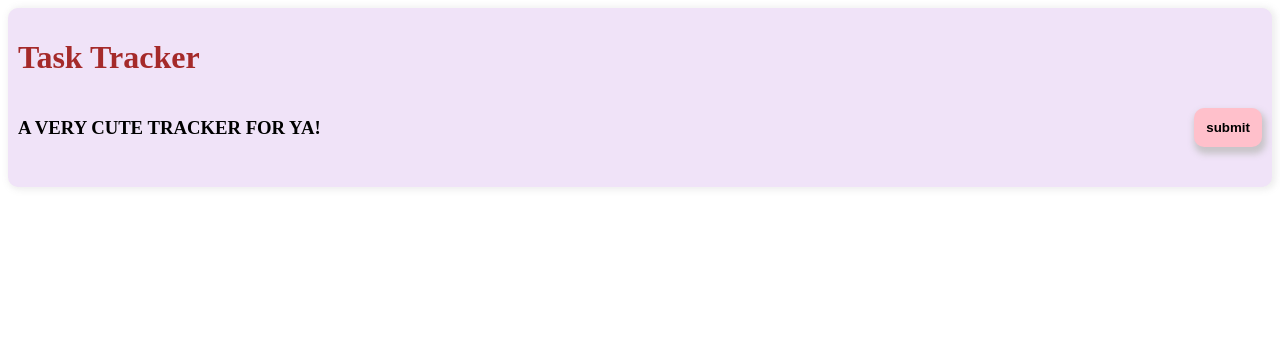
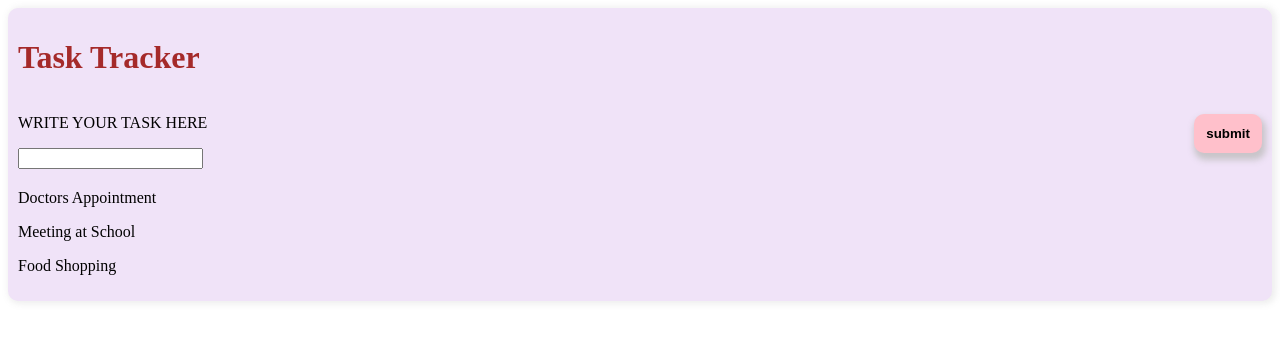
Before and after one commit to sakshi-choudhary/AngularCrash, an Angular app: page / in a window 1280 px wide. Shown: the top 340 px of the page. Built offline with nearby package versions, Linux system fonts and the light colour scheme.

Commit message:
✨ add task

```diff
--- a/src/app/app.component.html
+++ b/src/app/app.component.html
@@ -1,4 +1,5 @@
 <div class="container">
   <h1 style="color: brown;">Task Tracker</h1>
 <app-header></app-header>
+<app-tasks></app-tasks>
 </div>
--- a/src/app/app.module.ts
+++ b/src/app/app.module.ts
@@ -4,12 +4,14 @@
 import { AppComponent } from './app.component';
 import { HeaderComponent } from './components/header/header.component';
 import { ButtonComponent } from './components/button/button.component';
+import { TasksComponent } from './components/tasks/tasks.component';
 
 @NgModule({
   declarations: [
     AppComponent,
     HeaderComponent,
-    ButtonComponent
+    ButtonComponent,
+    TasksComponent
   ],
   imports: [
     BrowserModule
--- a/src/app/components/header/header.component.html
+++ b/src/app/components/header/header.component.html
@@ -1,4 +1,7 @@
 <header>
-<h3>{{title.toUpperCase()}}</h3>
+<div>
+<p>{{title.toUpperCase()}}</p>
+<input type="text">
+</div>
 <app-button text="submit" color="pink" (btnClick)="toggleAddTask()"></app-button>
 </header>
--- a/src/app/components/header/header.component.ts
+++ b/src/app/components/header/header.component.ts
@@ -7,7 +7,7 @@
 })
 export class HeaderComponent implements OnInit {
 
-  title:string = 'a very cute tracker for ya!';
+  title:string = 'Write your task here';
 
   constructor() { }
 
--- /dev/null
+++ b/src/app/components/tasks/tasks.component.html
@@ -0,0 +1 @@
+<p *ngFor="let task of tasks">{{task.text}}</p>
--- /dev/null
+++ b/src/app/components/tasks/tasks.component.ts
@@ -0,0 +1,18 @@
+import { Component, OnInit } from '@angular/core';
+import {TASKS} from '../../mock-tasks'
+import {Task} from '../../Task'
+
+@Component({
+  selector: 'app-tasks',
+  templateUrl: './tasks.component.html',
+  styleUrls: ['./tasks.component.scss']
+})
+export class TasksComponent implements OnInit {
+  tasks:Task[]=TASKS;
+
+  constructor() { }
+
+  ngOnInit(): void {
+  }
+
+}
```
Also changed, not shown: src/app/components/tasks/tasks.component.scss (added), 1 other file (tests, documents, lock files or other folders).
